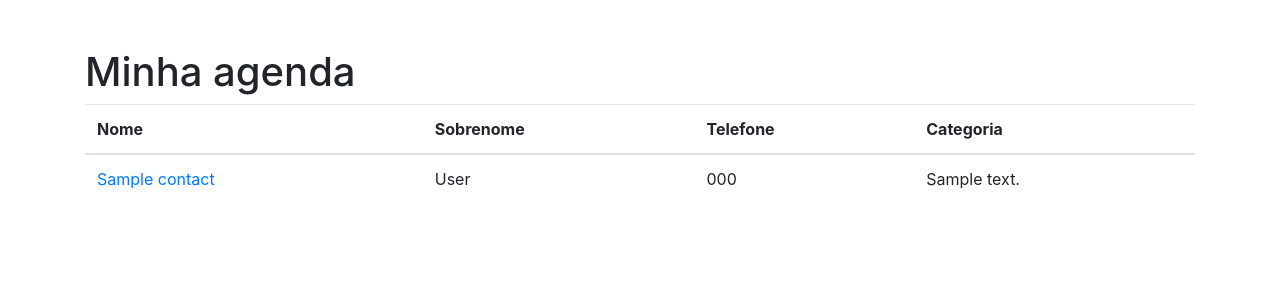
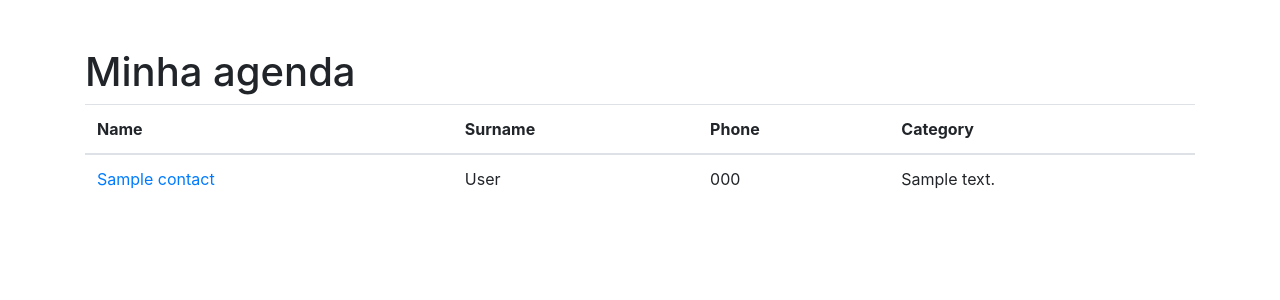
Before and after one commit to EPanni/DJango, a Django app: page / in a window 1280 px wide. Shown: the part 56-356 px from the top of the page. Run offline with Django 4.2, Linux system fonts and the light colour scheme; tables that the repository leaves empty hold one stand-in row (values such as "Sample post"); some libraries are stand-ins or nearby versions.

Commit message:
FEAT[CONTACT + ERROR404]: Adding new feature and fixing http status from 500 to 404

```diff
--- a/contacts/templates/contacts/index.html
+++ b/contacts/templates/contacts/index.html
@@ -6,17 +6,17 @@
 <table class="table">
     <thead>
         <tr>
-            <th>Nome</th>
-            <th>Sobrenome</th>
-            <th>Telefone</th>
-            <th>Categoria</th>
+            <th>Name</th>
+            <th>Surname</th>
+            <th>Phone</th>
+            <th>Category</th>
         </tr>
     </thead>
     <tbody>
         {%for contact in contacts%}
         <tr>
             <td>
-                <a href="#"> {{contact.name}}</a>
+                <a href="{% url 'display_contact' contact_id=contact.id %}"> {{contact.name}}</a>
             </td>
             <td>{{contact.surname}}</td>
             <td>{{contact.phone}}</td>
--- a/contacts/urls.py
+++ b/contacts/urls.py
@@ -4,4 +4,5 @@ from . import views
 
 urlpatterns = [
     path('',views.index, name='index'),
+    path('<int:contact_id>',views.display_contact, name='display_contact'),
 ]
--- a/contacts/views.py
+++ b/contacts/views.py
@@ -1,4 +1,5 @@
-from django.shortcuts import render
+from django.shortcuts import render, get_object_or_404
+from django.http import Http404
 from .models import Contact
 
 def index(request):
@@ -6,3 +7,8 @@ def index(request):
     return render(request,
     'contacts/index.html',{
     'contacts':contacts})
+
+def display_contact(request,contact_id):
+    contact=get_object_or_404(Contact,id=contact_id)
+    return render (request,'contacts/display_contact.html',
+    {'contact':contact})
```
Also changed, not shown: contacts/templates/contacts/display_contact.html (added, +26 -0 lines).
